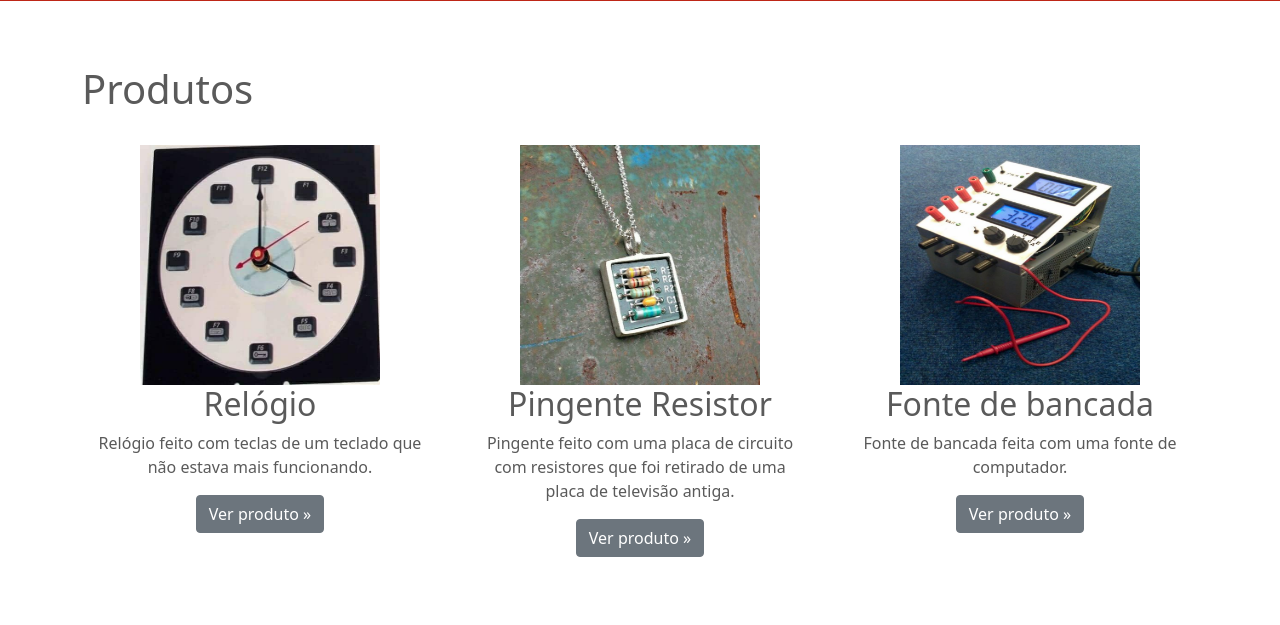
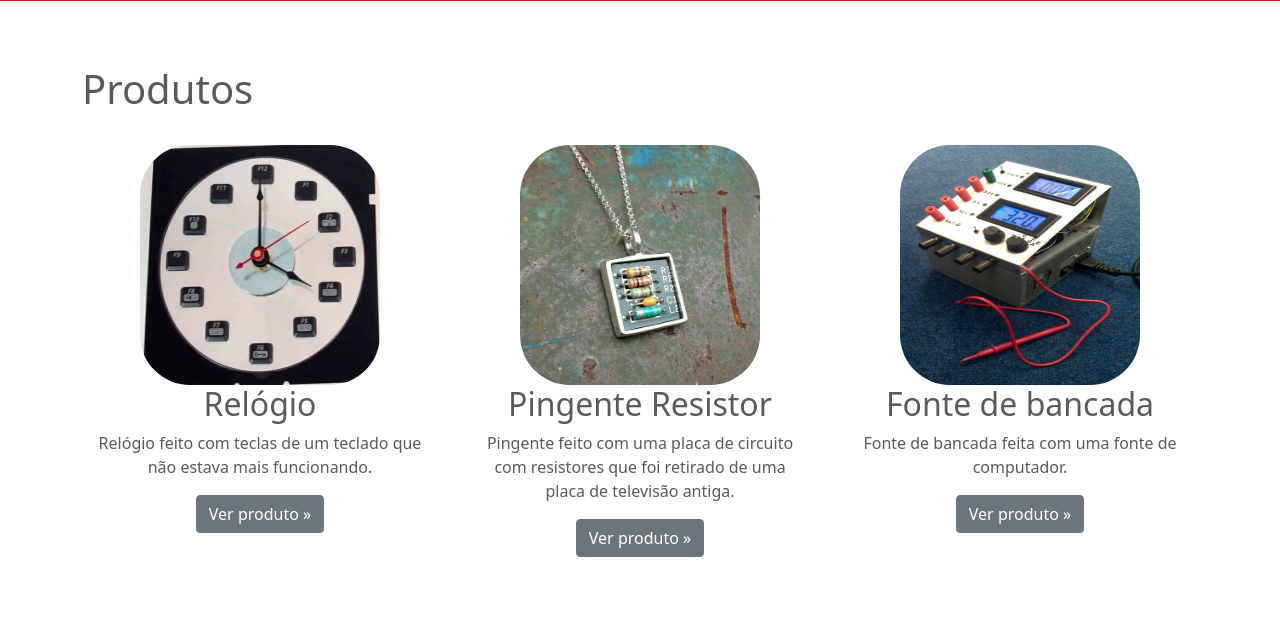
Before and after one commit to kecasan/PI_Eciclo, a Django app: page / in a window 1280 px wide; the page is wider, and only the part inside the window is pictured. Shown: the part 575-1200 px from the top of that part. Run offline with Django 5.2, Linux system fonts and the light colour scheme; some libraries are stand-ins or nearby versions.

Commit message:
começando a festa

```diff
--- a/home/static/carousel.css
+++ b/home/static/carousel.css
@@ -8,6 +8,9 @@ body {
     color: #5a5a5a;
   }
 
+  .imagem-arredondada {
+    border-radius: 50px; /* Ajuste o valor para o nível de arredondamento desejado */
+  }
 
   /* CUSTOMIZE THE CAROUSEL
   -------------------------------------------------- */
--- a/home/templates/home.html
+++ b/home/templates/home.html
@@ -10,7 +10,7 @@
 
     <title>E-ciclo</title>
 
-    <link rel="canonical" href="https://getbootstrap.com/docs/5.1/examples/carousel/">
+    <link rel="canonical" href="">
     <link rel="shortcut icon" type="imagex/png" href="media\home\icone.ico">
 
     <!-- Bootstrap core CSS -->
@@ -145,7 +145,7 @@
               <circle cx="70" cy="70" r="70"/>
             </clipPath>
           </defs>
-          <image src="media/home/produto1.jpg" x="0" y="0" width="240" height="240" clip-path="url(clip-circle)"/>
+          <image class="imagem-arredondada" src="media/home/produto1.jpg" x="0" y="0" width="240" height="240" clip-path="url(clip-circle)"/>
         <h2>Relógio</h2>
         <p>Relógio feito com teclas de um teclado que não estava mais funcionando.</p>
         <p><a class="btn btn-secondary" href="#">Ver produto &raquo;</a></p>
@@ -156,7 +156,7 @@
             <circle cx="70" cy="70" r="70"/>
           </clipPath>
         </defs>
-        <image src="media/home/produto2.jpg" x="0" y="0" width="240" height="240" clip-path="url(clip-circle)"/>
+        <image class="imagem-arredondada" src="media/home/produto2.jpg" x="0" y="0" width="240" height="240" clip-path="url(clip-circle)"/>
       <h2>Pingente Resistor</h2>
       <p>Pingente feito com uma placa de circuito com resistores que foi retirado de uma placa de televisão antiga.</p>
       <p><a class="btn btn-secondary" href="#">Ver produto &raquo;</a></p>
@@ -167,7 +167,7 @@
             <circle cx="70" cy="70" r="70"/>
           </clipPath>
         </defs>
-        <image src="media/home/produto3.jpg" x="0" y="0" width="240" height="240" clip-path="url(clip-circle)"/>
+        <image class="imagem-arredondada" src="media/home/produto3.jpg" x="0" y="0" width="240" height="240" clip-path="url(clip-circle)"/>
       <h2>Fonte de bancada</h2>
       <p>Fonte de bancada feita com uma fonte de computador.</p>
         <p><a class="btn btn-secondary" href="#">Ver produto &raquo;</a></p>
```
